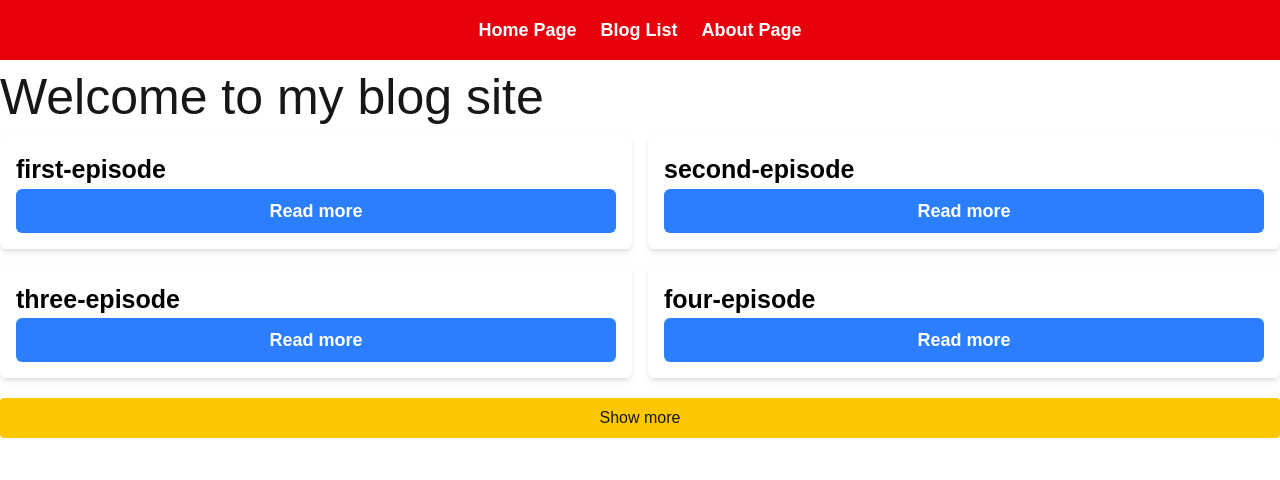
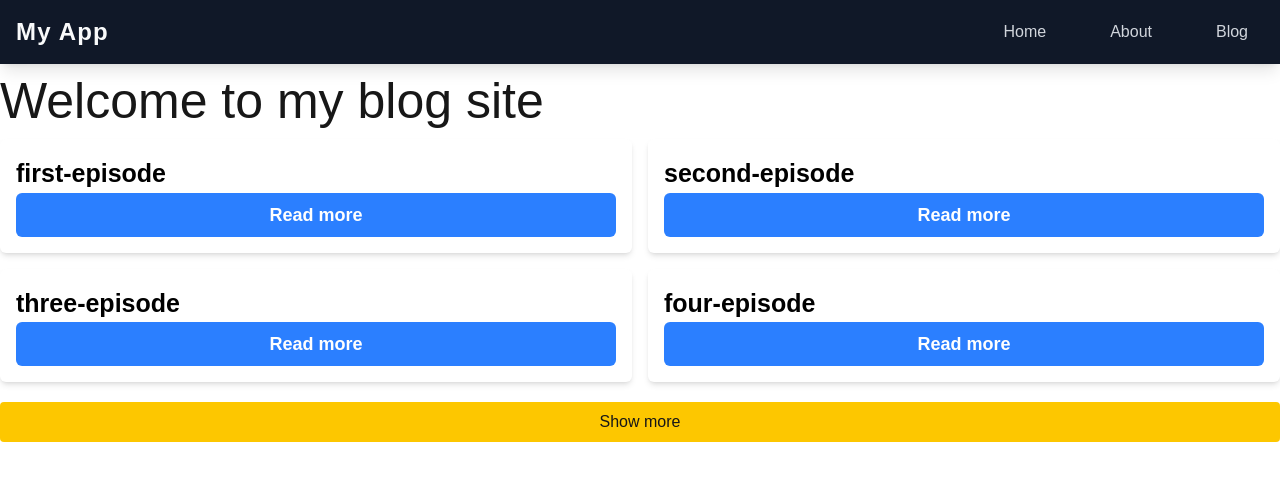
Before and after one commit to Mohsen-malekifard/Next2, a Next.js app in the folder my-app/: page / in a window 1280 px wide. Shown: the top 480 px of the page. Built offline with nearby package versions, Linux system fonts and the light colour scheme.

Commit message:
Update NavBar.jsx

```diff
--- a/my-app/src/components/NavBar.jsx
+++ b/my-app/src/components/NavBar.jsx
@@ -1,11 +1,60 @@
-import Link from "next/link"
-export default function NavBar() {
-    return (
-        <ul className="flex justify-center space-x-6 bg-red-600 py-4">
-            <li><a href="/" className="text-white text-lg font-semibold hover:text-gray-300">Home Page</a></li>
-            <li><a href="/Blog" className="text-white text-lg font-semibold hover:text-gray-300">Blog List</a></li>
-            <li><a href="/About" className="text-white text-lg font-semibold hover:text-gray-300">About Page</a></li>
+import React from 'react';
+
+// کامپوننت Header ثابت
+// این کامپوننت شامل سه دکمه Home, Cart و ProductsList است
+// و با استفاده از Tailwind CSS طراحی شده است.
+// برای استفاده در یک پروژه Next.js، می توانید این فایل را در پوشه components/ قرار دهید.
+
+const NavBar = () => {
+  return (
+    // نوار ناوبری ثابت در بالای صفحه با پس‌زمینه تیره و سایه
+    <header className="sticky top-0 z-50 w-full bg-gray-900 p-4 shadow-lg">
+      <nav className="flex items-center justify-between mx-auto max-w-7xl">
+
+        {/* لوگو یا نام سایت - فعلا به عنوان مثال */}
+        <div className="text-2xl font-bold text-gray-50 tracking-wider">
+          My App
+        </div>
+
+        {/* دکمه‌های ناوبری */}
+        <ul className="flex space-x-6 sm:space-x-8">
+          {/* دکمه Home */}
+          <li>
+            {/* در یک پروژه واقعی Next.js، از next/link به جای تگ a استفاده کنید. */}
+            <a
+              href="/"
+              className="font-medium text-gray-300 hover:text-white transition-colors duration-300
+                         hover:bg-gray-700 px-4 py-2 rounded-lg"
+            >
+              Home
+            </a>
+          </li>
+
+          {/* دکمه Cart */}
+          <li>
+            <a
+              href="/About"
+              className="font-medium text-gray-300 hover:text-white transition-colors duration-300
+                         hover:bg-gray-700 px-4 py-2 rounded-lg"
+            >
+              About
+            </a>
+          </li>
+
+          {/* دکمه ProductsList */}
+          <li>
+            <a
+              href="/Blog"
+              className="font-medium text-gray-300 hover:text-white transition-colors duration-300
+                         hover:bg-gray-700 px-4 py-2 rounded-lg"
+            >
+              Blog
+            </a>
+          </li>
         </ul>
+      </nav>
+    </header>
+  );
+};
 
-    )
-}
+export default NavBar;
```
